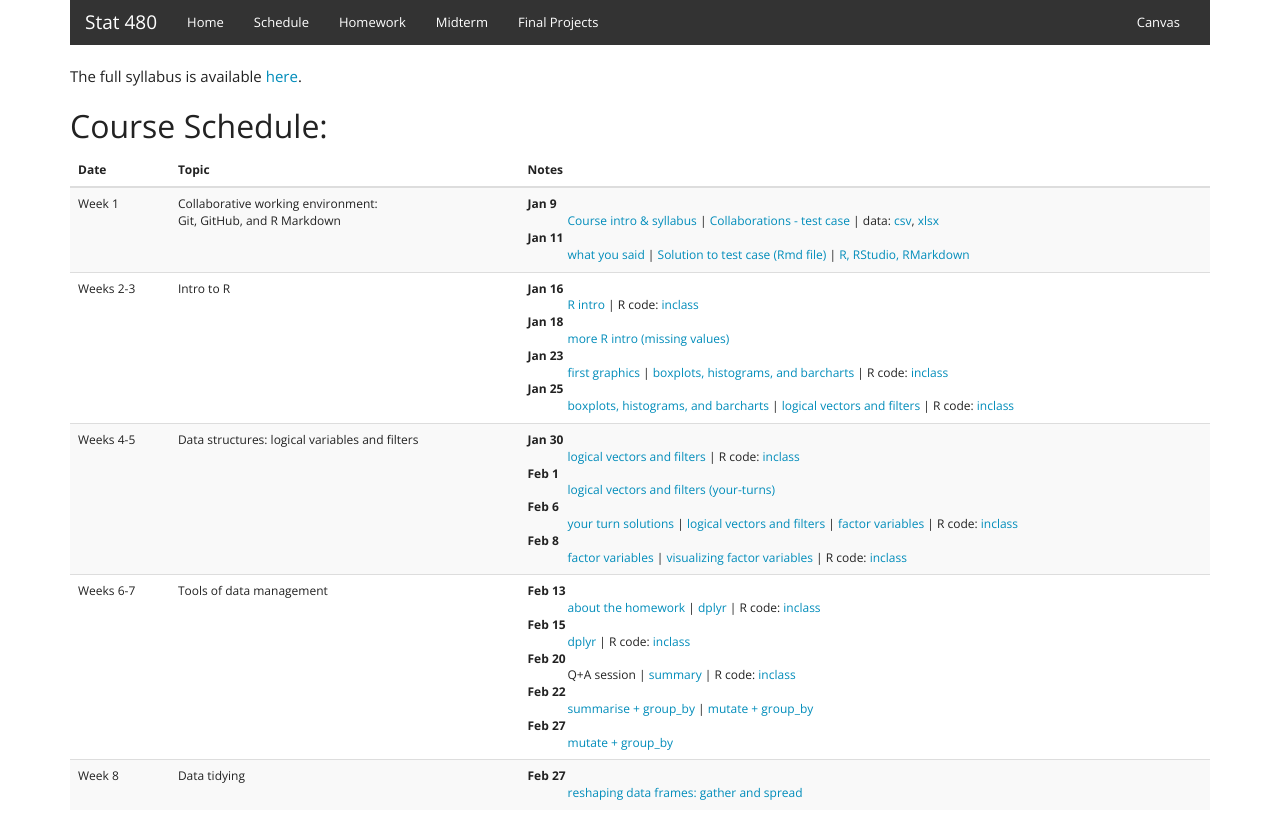
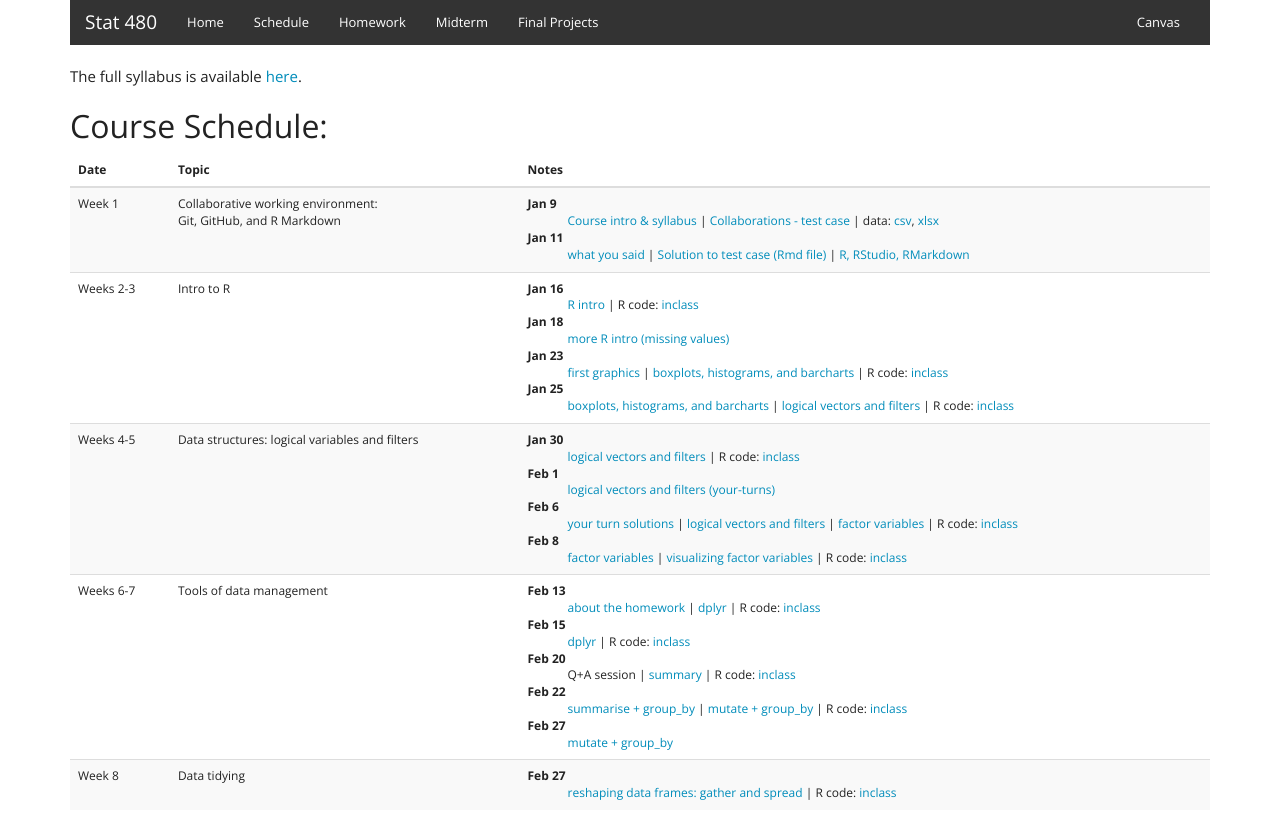
Before and after one commit to Stat480-at-ISU/Stat480-at-ISU.github.io-2019, a Jekyll site: the page built from schedule.html, in a window 1280 px wide. Shown: the top 839 px of the page. Built offline with Jekyll 4.4.1, drawn with Linux system fonts in a browser that asks for light colours.

Commit message:
links added

```diff
--- a/schedule.html
+++ b/schedule.html
@@ -99,7 +99,7 @@ slides: <a href="../materials/02_reading-files/01_ascii.html" target=_blank>read
           <dt>Feb 20</dt>
           <dd>  Q+A session | <a href="../materials/03_tidyverse/04_dplyr-examples.html" target=_blank>summary</a> | R code: <a href="code/feb20-inclass.R">inclass</a> </dd>
           <dt>Feb 22</dt>
-          <dd>    <a href="../materials/03_tidyverse/02_dplyr-examples.html" target=_blank>summarise + group_by</a> | <a href="../materials/03_tidyverse/03_dplyr-examples.html" target=_blank>mutate + group_by</a>
+          <dd>    <a href="../materials/03_tidyverse/02_dplyr-examples.html" target=_blank>summarise + group_by</a> | <a href="../materials/03_tidyverse/03_dplyr-examples.html" target=_blank>mutate + group_by</a> | R code: <a href="code/feb22-inclass.R">inclass</a> </dd>
           </dd>
           <dt>Feb 27</dt>
           <dd> <a href="../materials/03_tidyverse/03_dplyr-examples.html" target=_blank>mutate + group_by</a>
@@ -113,7 +113,7 @@ slides: <a href="../materials/02_reading-files/01_ascii.html" target=_blank>read
         <td>
           <dl>
           <dt>Feb 27</dt>
-          <dd>    <a href="../materials/03_tidyverse/05_tidyr.html" target=_blank>reshaping data frames: gather and spread</a>
+          <dd>    <a href="../materials/03_tidyverse/05_tidyr.html" target=_blank>reshaping data frames: gather and spread</a> | R code: <a href="code/feb27-inclass.R">inclass</a> </dd>
           </dd>
           </dl>
         </td>
```
